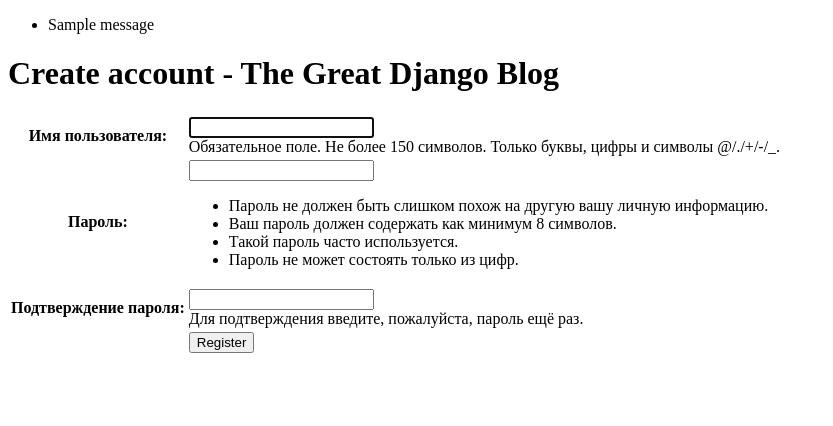
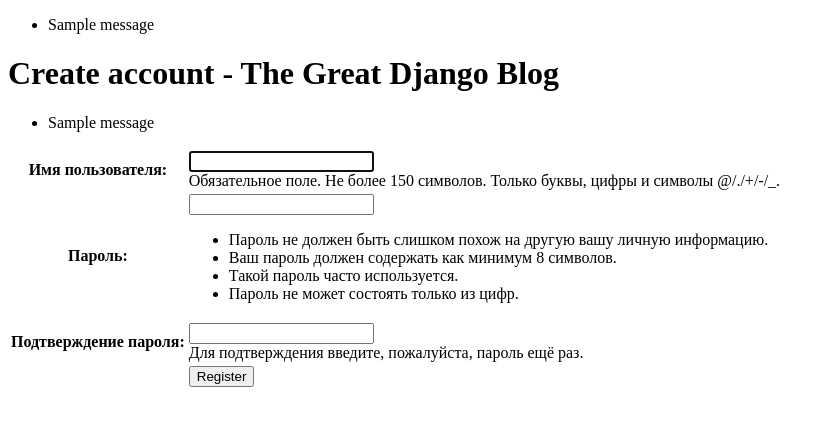
Before and after one commit to SPQR333/ditter, a Django app: page /register/ in a window 1280 px wide. Shown: the top 426 px of the page, without its empty margins (0-833 px from the left). Run offline with Django 3.2, Linux system fonts and the light colour scheme; tables that the repository leaves empty hold one stand-in row (values such as "Sample post"); one stand-in notice (Sample message) is shown.

Commit message:
refactoring

```diff
--- /dev/null
+++ b/social/templates/_message.html
@@ -0,0 +1,7 @@
+{% if messages %}
+    <ul>
+        {% for message in messages %}
+        <li>{{ message }}</li>
+        {% endfor %}
+    </ul>
+{% endif %}
--- a/social/templates/base.html
+++ b/social/templates/base.html
@@ -11,5 +11,7 @@
             {% endfor %}
         </ul>
     {% endif %}
+
+
     {% block content %} {% endblock %}
 </body>
--- a/social/templates/social/register.html
+++ b/social/templates/social/register.html
@@ -5,6 +5,8 @@
 {% block content %}
     <div class="login">
         <h1>Create account - The Great Django Blog</h1>
+
+        {% include "_message.html" %}
 
          <form method="post" >
              {% csrf_token %}
```
Also changed, not shown: social/templates/social/user_detail.html (+1 -9 lines).
